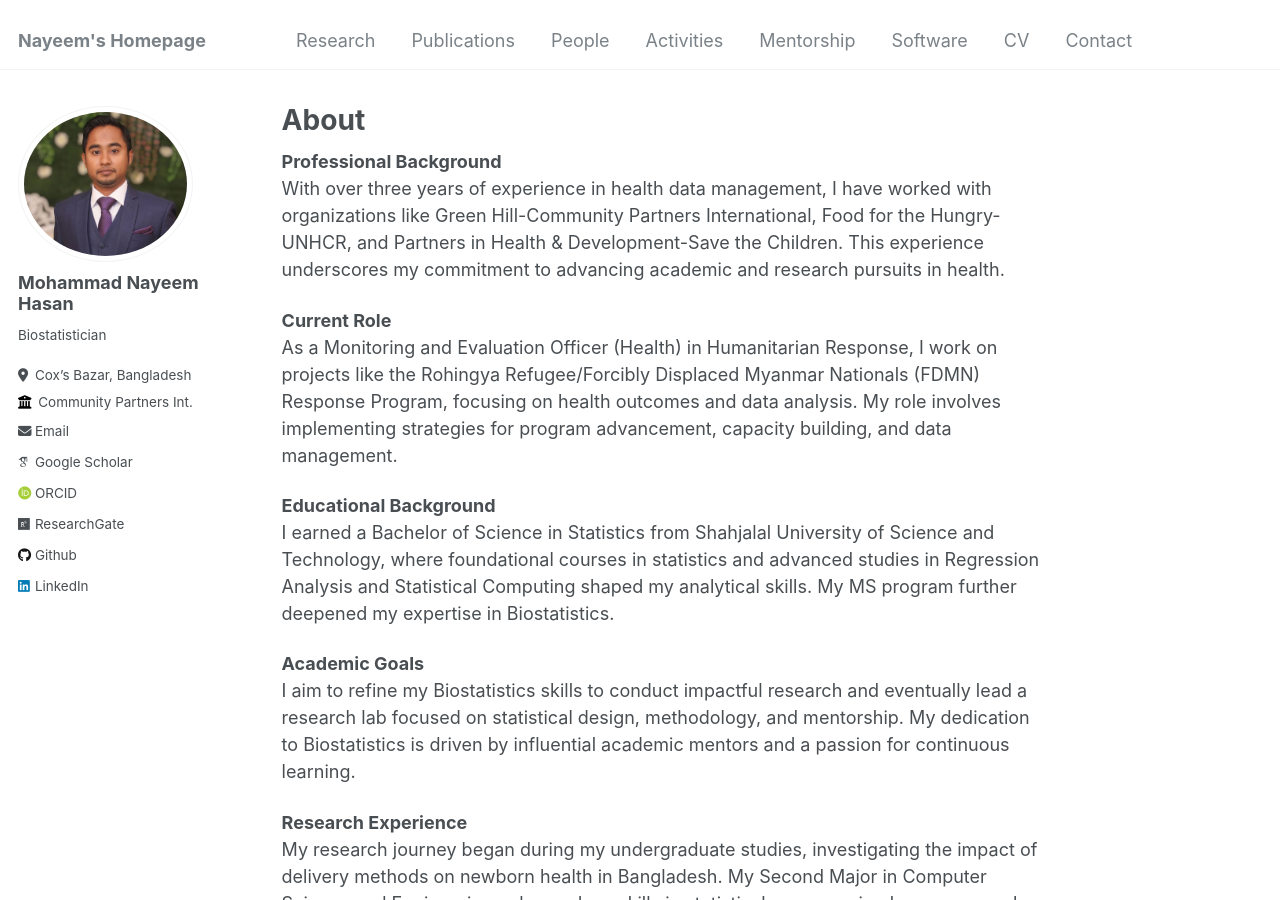
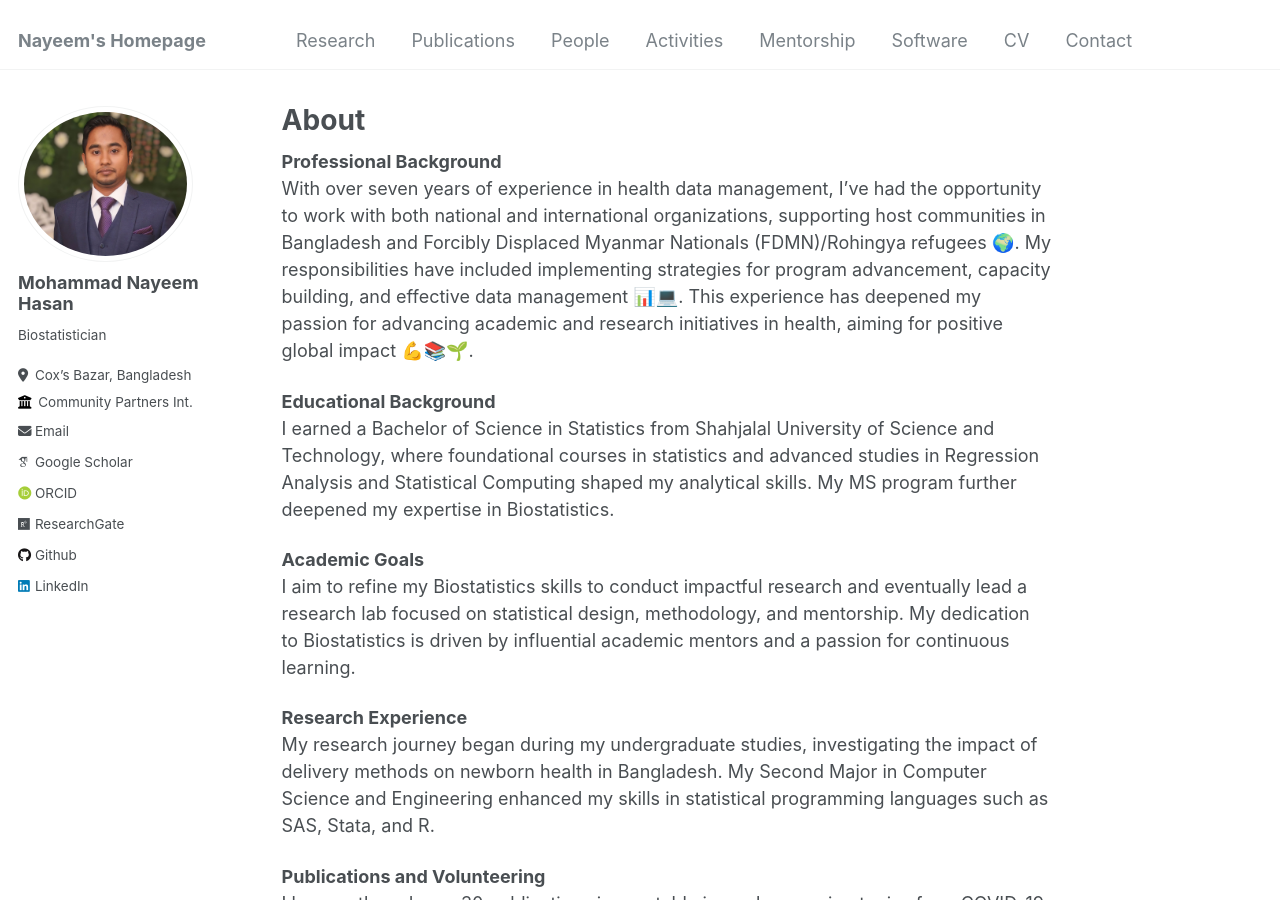
Before and after one commit to nayeemlab/nayeemlab.github.io, a Jekyll site: the page built from _pages/about.md, in a window 1280 px wide and 900 px high. Built offline with Jekyll 4.4.1, drawn with Linux system fonts in a browser that asks for light colours; some web fonts are replaced.

Commit message:
Update about.md

```diff
--- a/_pages/about.md
+++ b/_pages/about.md
@@ -9,11 +9,7 @@ redirect_from:
 
 **Professional Background**
 <br>
-With over three years of experience in health data management, I have worked with organizations like Green Hill-Community Partners International, Food for the Hungry-UNHCR, and Partners in Health & Development-Save the Children. This experience underscores my commitment to advancing academic and research pursuits in health.
-
-**Current Role**
-<br>
-As a Monitoring and Evaluation Officer (Health) in Humanitarian Response, I work on projects like the Rohingya Refugee/Forcibly Displaced Myanmar Nationals (FDMN) Response Program, focusing on health outcomes and data analysis. My role involves implementing strategies for program advancement, capacity building, and data management.
+With over seven years of experience in health data management, I’ve had the opportunity to work with both national and international organizations, supporting host communities in Bangladesh and Forcibly Displaced Myanmar Nationals (FDMN)/Rohingya refugees 🌍. My responsibilities have included implementing strategies for program advancement, capacity building, and effective data management 📊💻. This experience has deepened my passion for advancing academic and research initiatives in health, aiming for positive global impact 💪📚🌱.
 
 **Educational Background**
 <br>
```
